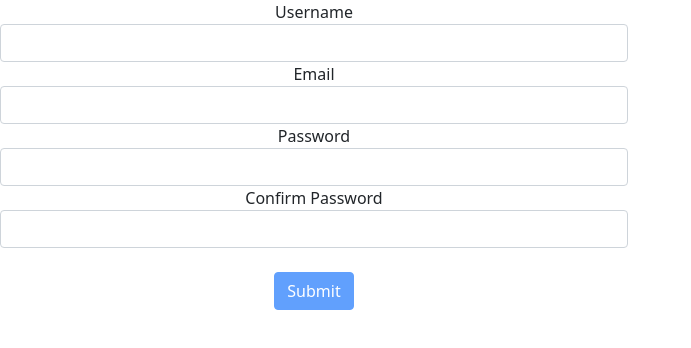
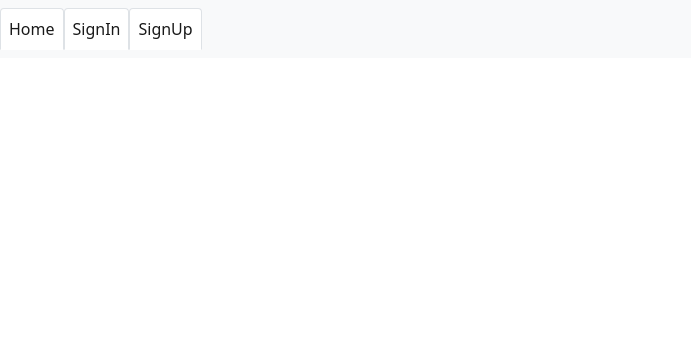
Before and after one commit to Andrej492/ProximaApp, an Angular app in the folder PrxApp/: page / in a window 1280 px wide. Shown: the top 348 px of the page, without its empty margins (0-691 px from the left). Built offline with nearby package versions, Linux system fonts and the light colour scheme.

Commit message:
Routing added to Header

```diff
--- a/PrxApp/src/app/app-routing.module.ts
+++ b/PrxApp/src/app/app-routing.module.ts
@@ -1,7 +1,14 @@
 import { NgModule } from '@angular/core';
 import { RouterModule, Routes } from '@angular/router';
+import { HomeComponent } from './home/home.component';
+import { SigninComponent } from './user/signin/signin.component';
+import { SignupComponent } from './user/signup/signup.component';
 
-const routes: Routes = [];
+const routes: Routes = [
+  { path: 'home', component: HomeComponent },
+  { path: 'signin', component: SigninComponent },
+  { path: 'signup', component: SignupComponent }
+];
 
 @NgModule({
   imports: [RouterModule.forRoot(routes)],
--- a/PrxApp/src/app/app.component.html
+++ b/PrxApp/src/app/app.component.html
@@ -1,2 +1,8 @@
-<app-signup></app-signup>
-<router-outlet></router-outlet>
+<app-header></app-header>
+<div class="container">
+  <div class="row">
+    <div class="col-xs-12">
+      <router-outlet></router-outlet>
+    </div>
+  </div>
+</div>
--- a/PrxApp/src/app/header/header.component.html
+++ b/PrxApp/src/app/header/header.component.html
@@ -1 +1,24 @@
-<p>header works!</p>
+<nav class="navbar navbar-expand-lg navbar-light bg-light">
+  <div class="containter-fluid">
+    <div class="collapse navbar-collapse" id="navbarSupportedContent">
+      <ul
+        class="navbar-nav nav-tabs me-auto mb-2 mb-lg-0"
+        id="myTab"
+        role="tablist">
+        <li
+          class="nav-item"
+          routerLinkActive="active">
+          <a class="nav-link active" data-toggle="tab" role="tab" routerLink="/home">Home</a>
+        </li>
+        <li
+          class="nav-item"
+          routerLinkActive="active">
+          <a class="nav-link active" data-toggle="tab" role="tab" routerLink="/signin">SignIn</a></li>
+        <li
+          class="nav-item"
+          routerLinkActive="active">
+          <a class="nav-link active" data-toggle="tab" role="tab" routerLink="/signup">SignUp</a></li>
+      </ul>
+    </div>
+  </div>
+</nav>
```
